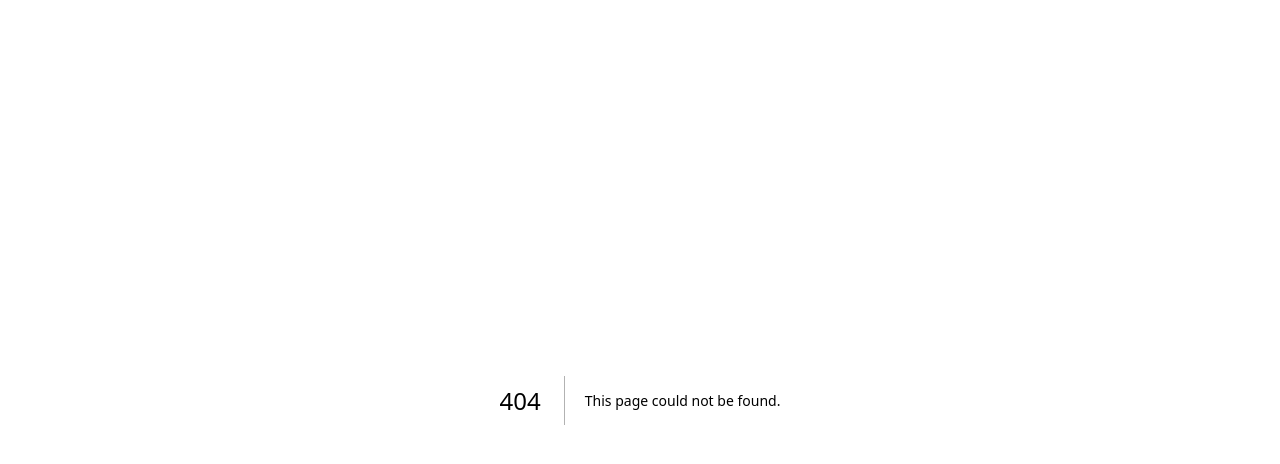
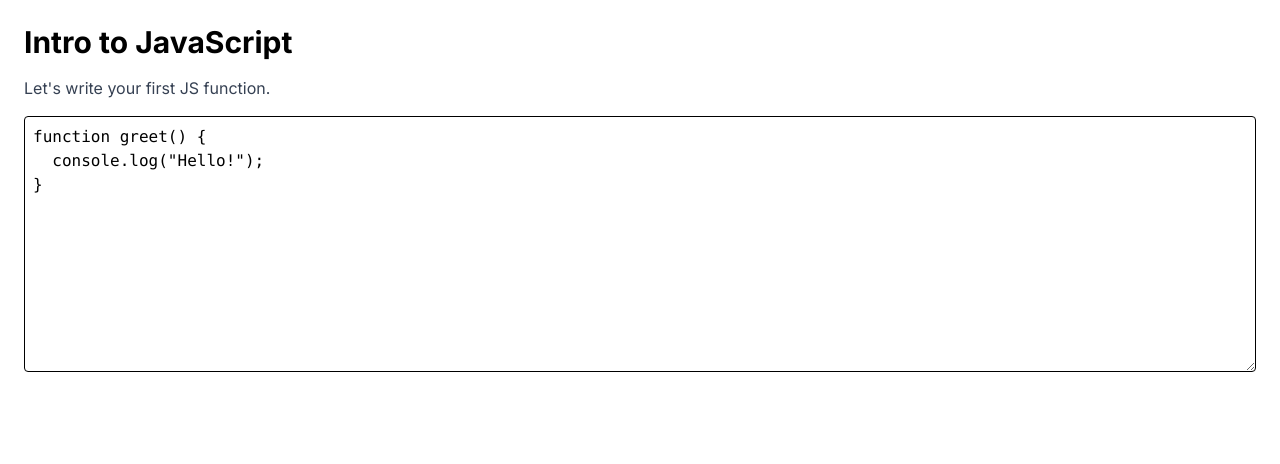
Before and after one commit to bjergsenson/codecademyclone, a Next.js app in the folder my-app/: page /lesson/js in a window 1280 px wide. Before the commit this address had no page. Shown: the top 464 px of the page. Built offline with nearby package versions, Linux system fonts and the light colour scheme.

Commit message:
Add: A working layout using Next.js App Router + Turbopack + TailwindCSS A functional dynamic lesson route (e.g. /lesson/id) Lesson content rendering from a local data file

```diff
--- a/my-app/app/data/lessons.ts
+++ b/my-app/app/data/lessons.ts
@@ -1,12 +1,19 @@
+// data/lessons.ts
+
 export const lessons = {
   python: {
     title: "Intro to Python",
-      content: "Print 'Hello World'",
+    description: "Learn how to print your first message in Python!",
     starterCode: `print("Hello, world!")`,
   },
   js: {
-      title: "Intro to JS",
-      content: "Write your first function",
+    title: "Intro to JavaScript",
+    description: "Let's write your first JS function.",
     starterCode: `function greet() {\n  console.log("Hello!");\n}`,
   },
+  sql: {
+    title: "Intro to SQL",
+    description: "Write your first SELECT statement.",
+    starterCode: `SELECT * FROM users;`,
+  },
 };
--- /dev/null
+++ b/my-app/app/lesson/[id]/page.tsx
@@ -0,0 +1,41 @@
+"use client";
+
+import { useParams } from "next/navigation";
+import { useState, useEffect } from "react";
+import { lessons } from "@/app/data/lessons";
+
+export default function LessonPage() {
+  const { id } = useParams();
+  const lessonId = id as keyof typeof lessons;
+  const lesson = lessons[lessonId];
+
+  const [code, setCode] = useState("");
+
+  useEffect(() => {
+    if (lesson) {
+      const saved = localStorage.getItem(`lesson-code-${lessonId}`);
+      setCode(saved || lesson.starterCode);
+    }
+  }, [lessonId]);
+
+  const handleChange = (value: string) => {
+    setCode(value);
+    localStorage.setItem(`lesson-code-${lessonId}`, value);
+  };
+
+  if (!lesson) {
+    return <p className="p-6">❌ Lesson not found.</p>;
+  }
+
+  return (
+    <div className="p-6 space-y-4">
+      <h1 className="text-3xl font-bold">{lesson.title}</h1>
+      <p className="text-gray-700">{lesson.description}</p>
+      <textarea
+        className="w-full h-64 p-2 border rounded font-mono"
+        value={code}
+        onChange={(e) => handleChange(e.target.value)}
+      />
+    </div>
+  );
+}
--- a/my-app/app/lesson/id/page.tsx
+++ /dev/null
@@ -1,34 +0,0 @@
-"use client";
-
-import { useParams } from "next/navigation";
-import Editor from "@monaco-editor/react";
-
-import { useEffect, useState } from "react";
-
-const [code, setCode] = useState("");
-
-useEffect(() => {
-  const saved = localStorage.getItem(`lesson-code-${id}`);
-  if (saved) setCode(saved);
-}, [id]);
-
-const handleChange = (value: string | undefined) => {
-  setCode(value || "");
-  localStorage.setItem(`lesson-code-${id}`, value || "");
-};
-
-export default function LessonPage() {
-  const { id } = useParams();
-
-  return (
-    <div className="p-6">
-      <h1 className="text-2xl font-bold mb-4">Lesson: {id}</h1>
-      <Editor
-        height="400px"
-        defaultLanguage={id === "python" ? "python" : id}
-        defaultValue="// Start coding..."
-        theme="vs-dark"
-      />
-    </div>
-  );
-}
```
Lines whose indentation alone changed are shown as unchanged.
